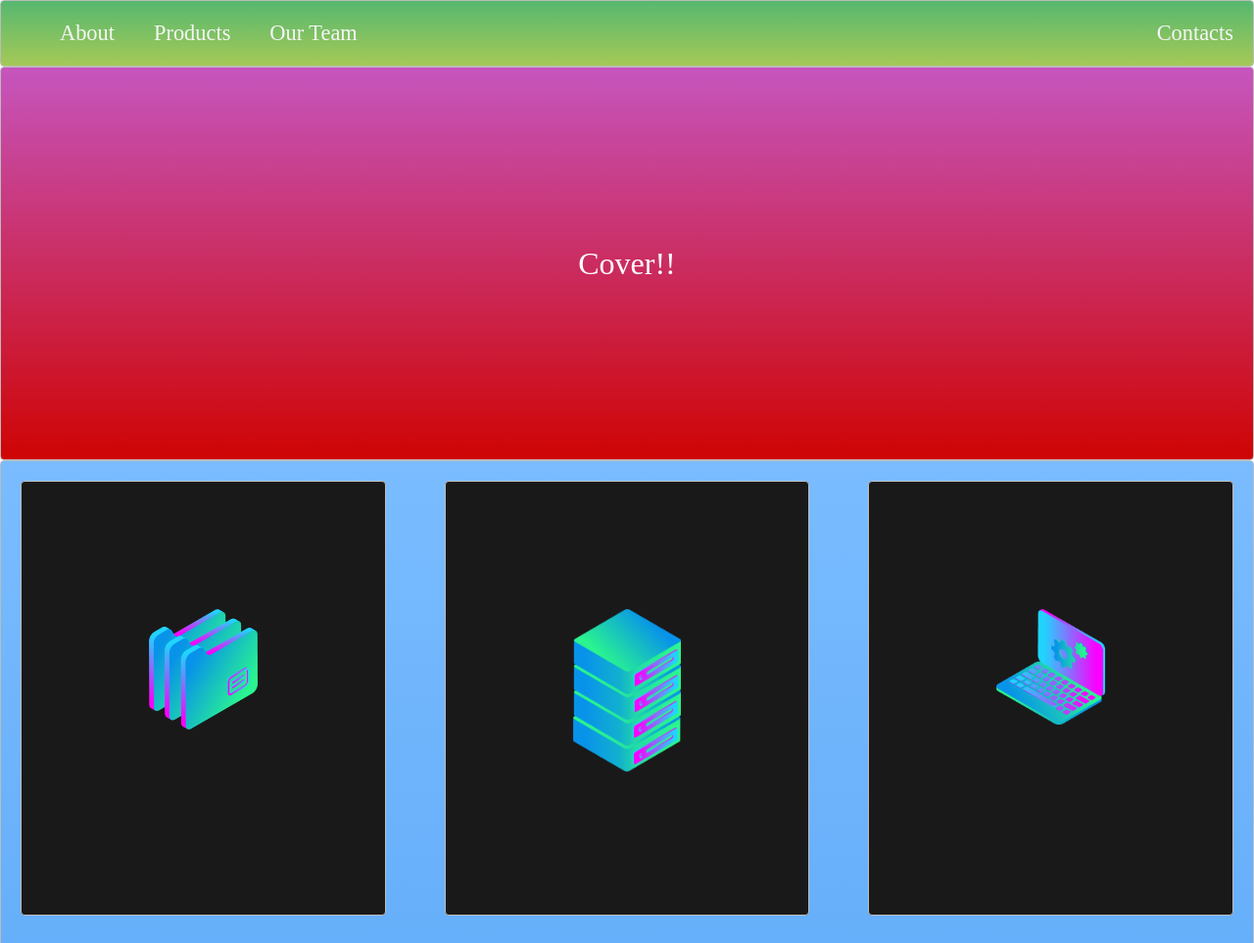
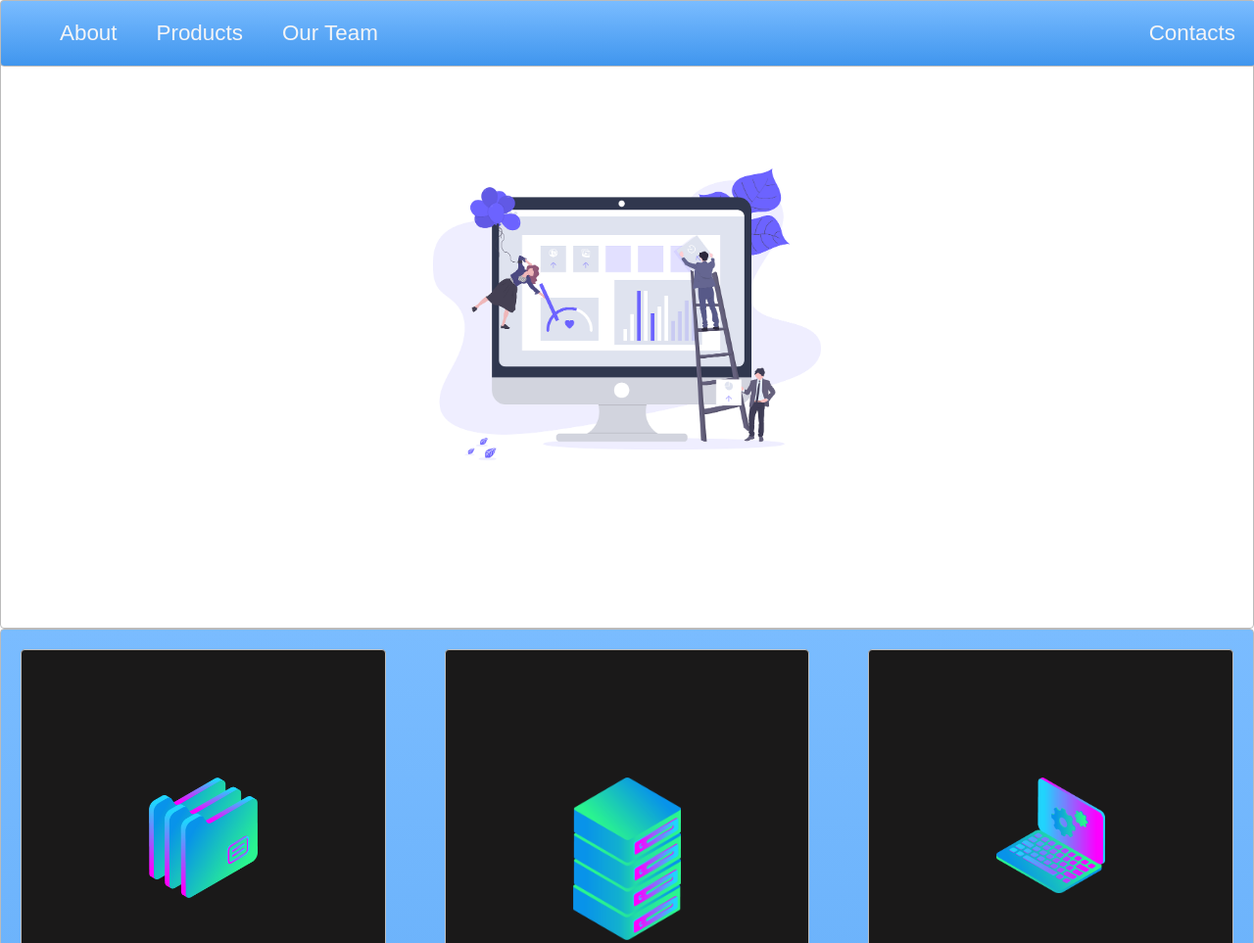
Before and after one commit to Pvsaraf/Website-Layout, a plain HTML site: page index.html in a window 1280 px wide. Shown: the top 963 px of the page at 98% size. Drawn offline with Linux system fonts and the light colour scheme.

Commit message:
Updated the website

```diff
--- a/index.html
+++ b/index.html
@@ -6,7 +6,7 @@
 </head>
 <body>
   <!-- <div class="container"> -->
-      <nav class="zone green">
+      <nav class="zone blue sticky">
         <!-- <div class="h1">About </div>
         <div class="h2"> Products</div>
         <div class="h3"> Our Team</div>
@@ -19,7 +19,9 @@
           <li class="push"> <a href="">Contacts</a></li>
         </ul>
       </nav>
-    <div class="container zone red">Cover!!</div>
+    <div class="container zone">
+      <img src="img/undraw.png" alt="" class="cover">
+    </div>
 
     <div class="zone blue grid-wrapper">
       <div class="box zone"><img src="./img/files_2.png"></div>
--- a/style.css
+++ b/style.css
@@ -10,6 +10,7 @@
 } */
 body {
     margin: auto 0;
+    font-family: Arial, Helvetica, sans-serif;
 }
 
 .zone {
@@ -31,16 +32,26 @@ body {
     box-shadow:rgba(0,0,0,0.8) 0px 5px 15px, inset rgba(0,0,0,0.15) 0px -10px 20px;
 }
 
-/*https://paulund.co.uk/how-to-create-shiny-css-buttons*/
-/***********************************************************************
- *  Green Background
- **********************************************************************/
+.box:hover {
+    -webkit-transform: rotate(-7deg);
+    -moz-transform: rotate(-7deg);
+    -o-transform: rotate(-7deg);
+    transform: rotate(-7deg);
+}
+
+.sticky {
+    position: fixed;
+    width: 100%;
+    top: 0;
+}
 
 .main-nav {
     display: flex;
     list-style: none;
     font-size: 0.7em;
     margin: 0;
+    /* padding-bottom: 10px; */
+    /* gap: 10px; */
 }
 
 @media only screen and (max-width: 600px){
@@ -49,6 +60,8 @@ body {
         padding: 0;
     }
 }
+
+
 
 .push {
     margin-left: auto;
@@ -70,7 +83,12 @@ a {
     display: flex;
     align-items: center;
     justify-content: center;
-    height: 50vh;
+    height: 80vh;
+}
+
+.cover {
+    /* margin-top: 10px; */
+    width: 30rem;
 }
 
 
```
